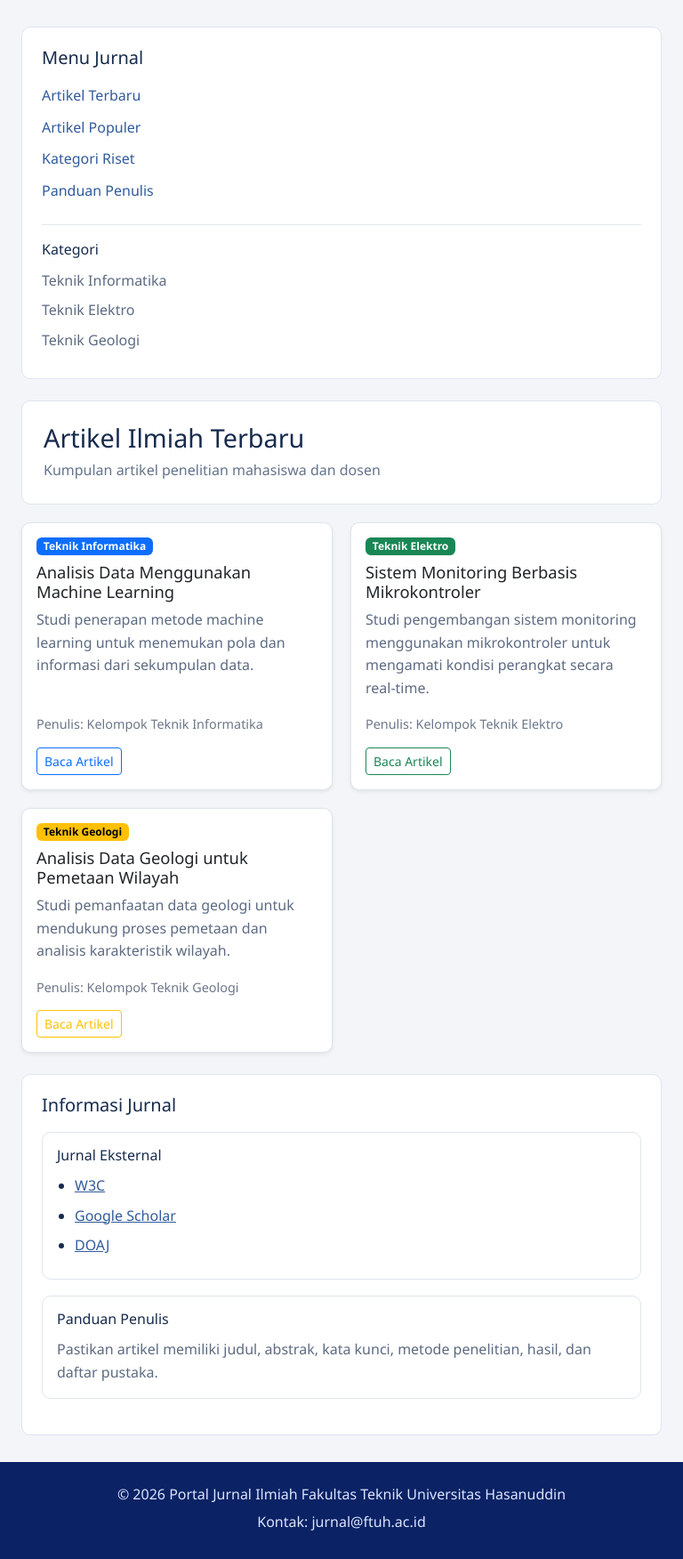
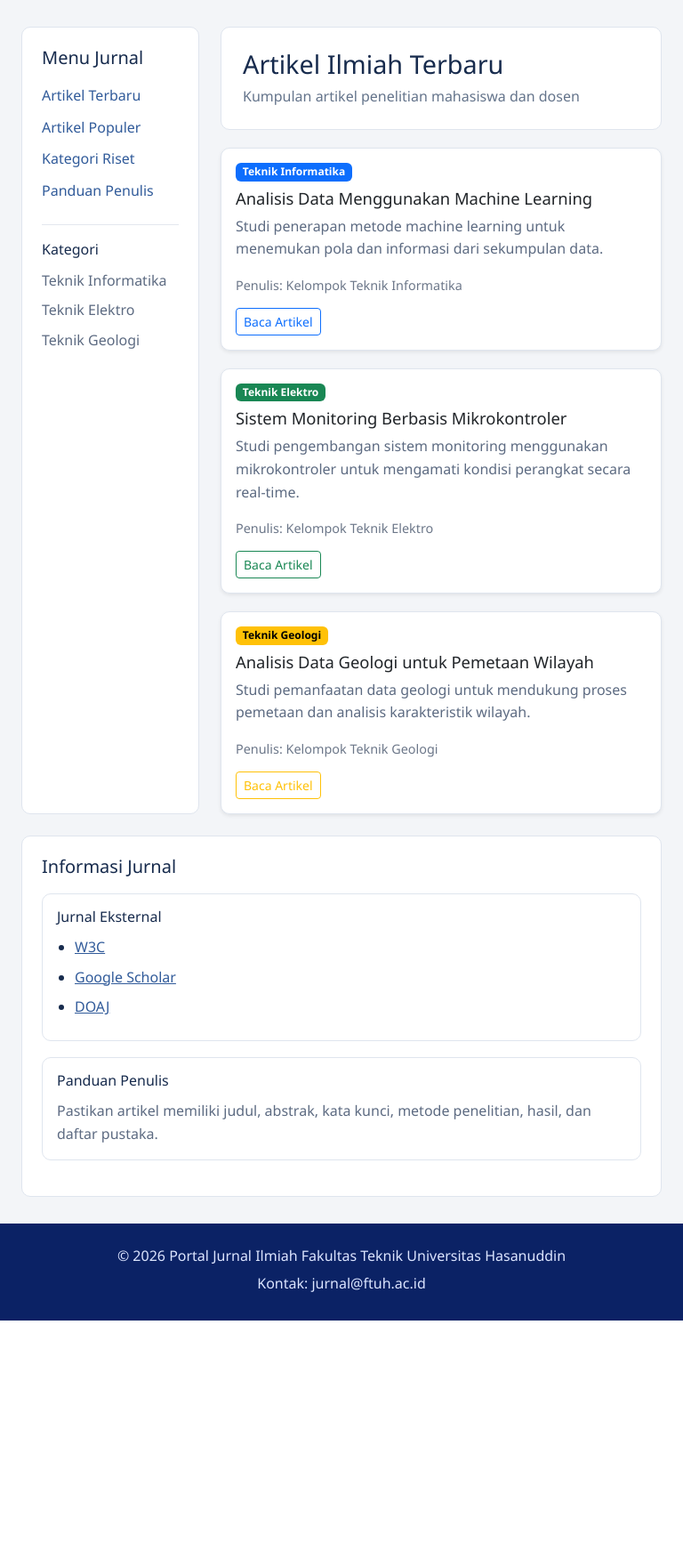
Before and after one commit to fauziahmstf/Pemrograman-Web-D121241035, a PHP site: page /04-tugas-tata-letak.html in a window 768 px wide. Shown: the part 82-1834 px from the top of the page at 89% size. After the commit the page ends 1566 px from the top, so only its background shows below. Run offline with PHP 8.4, Linux system fonts and the light colour scheme.

Commit message:
Menambahkan media query tablet dua kolom

```diff
--- a/Tugas 4/04-tugas-style.css
+++ b/Tugas 4/04-tugas-style.css
@@ -223,3 +223,25 @@ p {
 .site-footer p {
     margin-bottom: 5px;
 }
+
+/* 7. tablet: kolom kanan disembunyikan */
+@media (min-width: 768px) and (max-width: 991px) {
+    .portal-layout {
+        grid-template-columns: 200px 1fr;
+        grid-template-areas:
+            "sidebar articles"
+            "right right";
+    }
+
+    .left-sidebar {
+        grid-area: sidebar;
+    }
+
+    .article-area {
+        grid-area: articles;
+    }
+
+    .right-sidebar {
+        grid-area: right;
+    }
+}
```
